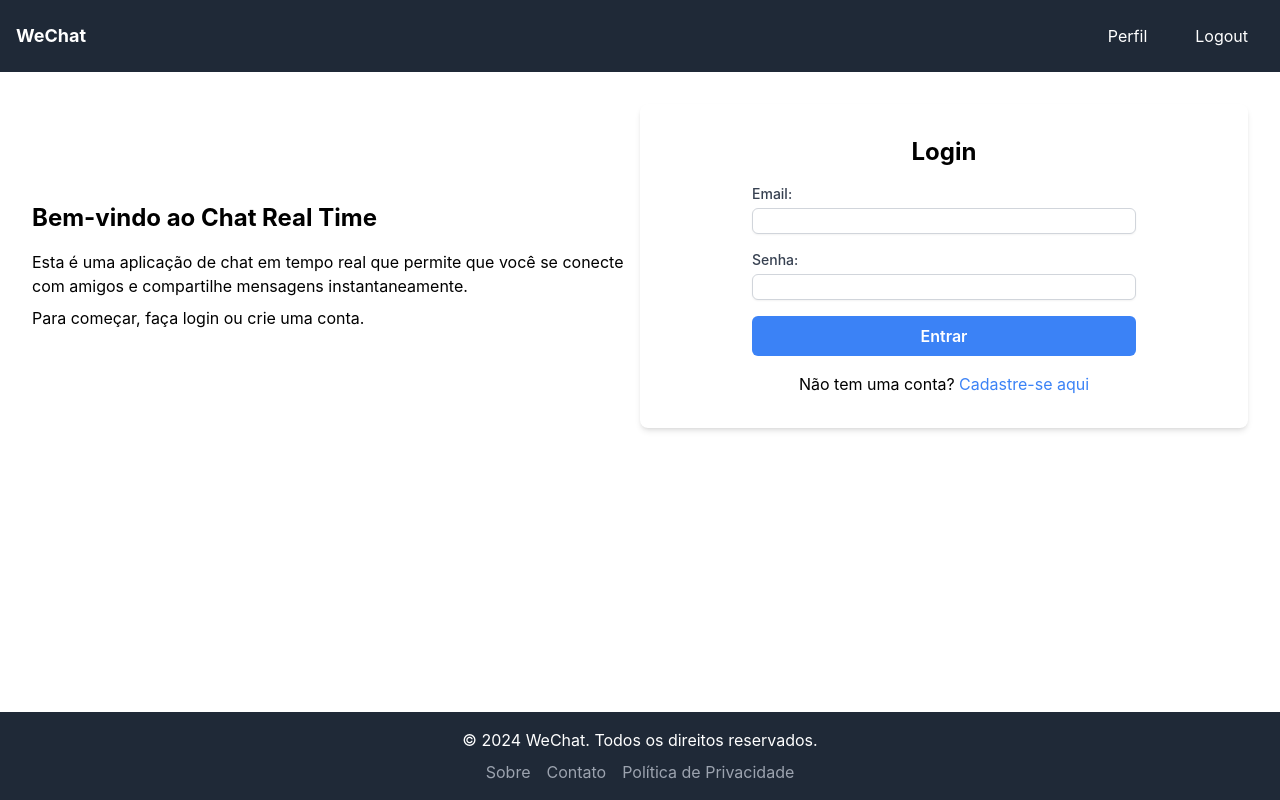
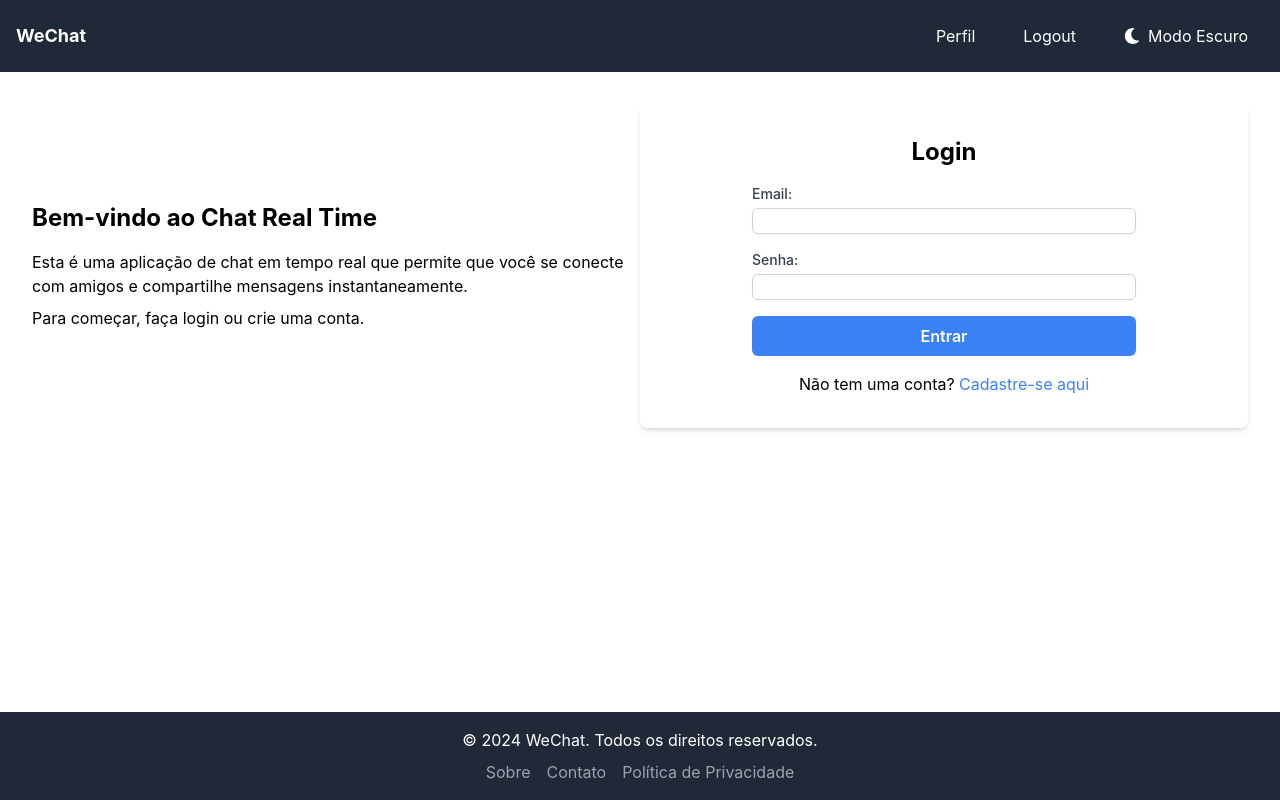
Before and after one commit to bussularf/chat, a React (Create React App) app in the folder front/: page / in a window 1280 px wide. Built offline with nearby package versions, Linux system fonts and the light colour scheme; sample sign-in values are in the browser's storage; what @rails/actioncable would draw is missing.

Commit message:
add dark mode

```diff
--- a/front/src/App.tsx
+++ b/front/src/App.tsx
@@ -1,4 +1,4 @@
-import React from 'react';
+import React, { useState } from 'react';
 import { BrowserRouter as Router, Routes, Route } from 'react-router-dom';
 import Navbar from './components/Navbar';
 import Footer from './components/Footer';
@@ -11,10 +11,12 @@ import SignUp from './components/SignUp';
 import UserProfile from './components/UserProfile';
 
 const App: React.FC = () => {
+  const [darkMode, setDarkMode] = useState(false);
+
   return (
     <Router>
-      <div className="flex flex-col min-h-screen">
-        <Navbar />
+      <div className={`flex flex-col min-h-screen ${darkMode ? 'bg-gray-800 text-white' : 'bg-white text-black'}`}>
+        <Navbar darkMode={darkMode} setDarkMode={setDarkMode} />
         <main className="flex-grow">
           <Routes>
             <Route path="/" element={<Home />} />
--- a/front/src/components/Navbar.tsx
+++ b/front/src/components/Navbar.tsx
@@ -1,7 +1,13 @@
 import React, { useState } from 'react';
 import { useNavigate, Link } from 'react-router-dom';
+import { FaSun, FaMoon } from 'react-icons/fa';
 
-const Navbar: React.FC = () => {
+interface NavbarProps {
+  darkMode: boolean; // Prop para o modo escuro
+  setDarkMode: React.Dispatch<React.SetStateAction<boolean>>;
+}
+
+const Navbar: React.FC<NavbarProps> = ({ darkMode, setDarkMode }) => {
   const [isOpen, setIsOpen] = useState(false);
   const navigate = useNavigate();
   const isLoggedIn = !!localStorage.getItem('token');
@@ -21,8 +27,12 @@ const Navbar: React.FC = () => {
     setIsOpen(false);
   };
 
+  const toggleDarkMode = () => {
+    setDarkMode((prevMode) => !prevMode);
+  };
+
   return (
-    <nav className="bg-gray-800 p-4">
+    <nav className={`p-4 ${darkMode ? 'bg-gray-900' : 'bg-gray-800'}`}>
       <div className="container mx-auto flex justify-between items-center">
         {isLoggedIn ? (
           <Link to="/conversations" className="text-white text-lg font-bold">
@@ -55,6 +65,17 @@ const Navbar: React.FC = () => {
               >
                 Logout
               </button>
+              <button
+                onClick={toggleDarkMode}
+                className="text-white px-4 py-2 hover:bg-gray-700 rounded flex items-center"
+              >
+                {darkMode ? (
+                  <FaSun className="mr-2" />
+                ) : (
+                  <FaMoon className="mr-2" />
+                )}
+                {darkMode ? 'Modo Claro' : 'Modo Escuro'}
+              </button>
             </div>
           )}
         </div>
@@ -76,6 +97,17 @@ const Navbar: React.FC = () => {
               >
                 Logout
               </button>
+              <button
+                onClick={toggleDarkMode}
+                className="text-white block px-4 py-2 hover:bg-gray-700 rounded flex items-center"
+              >
+                {darkMode ? (
+                  <FaSun className="mr-2" />
+                ) : (
+                  <FaMoon className="mr-2" />
+                )}
+                {darkMode ? 'Modo Claro' : 'Modo Escuro'}
+              </button>
             </>
           )}
         </div>
```
Also changed, not shown: front/src/App.css (+10 -0 lines).
